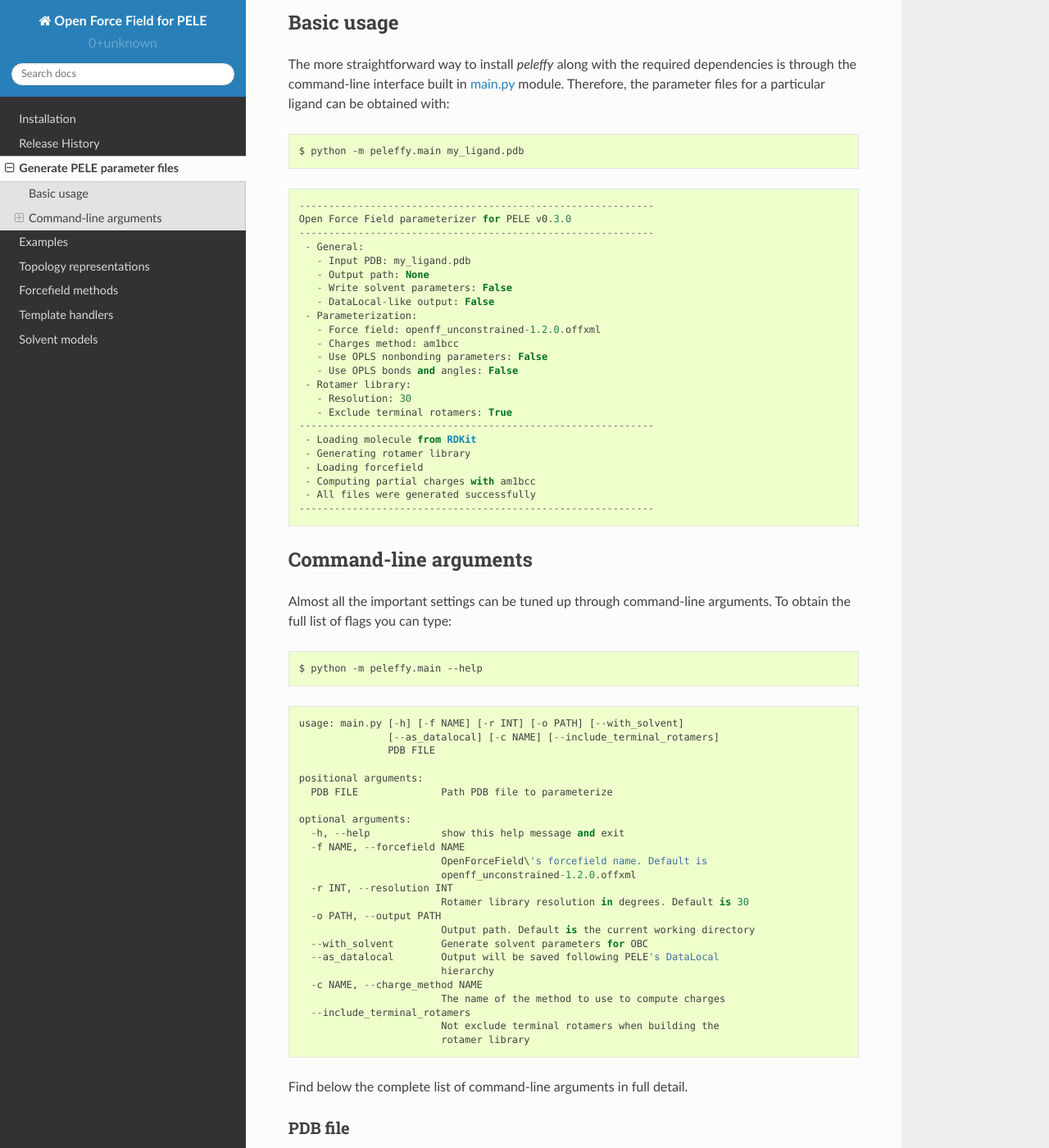
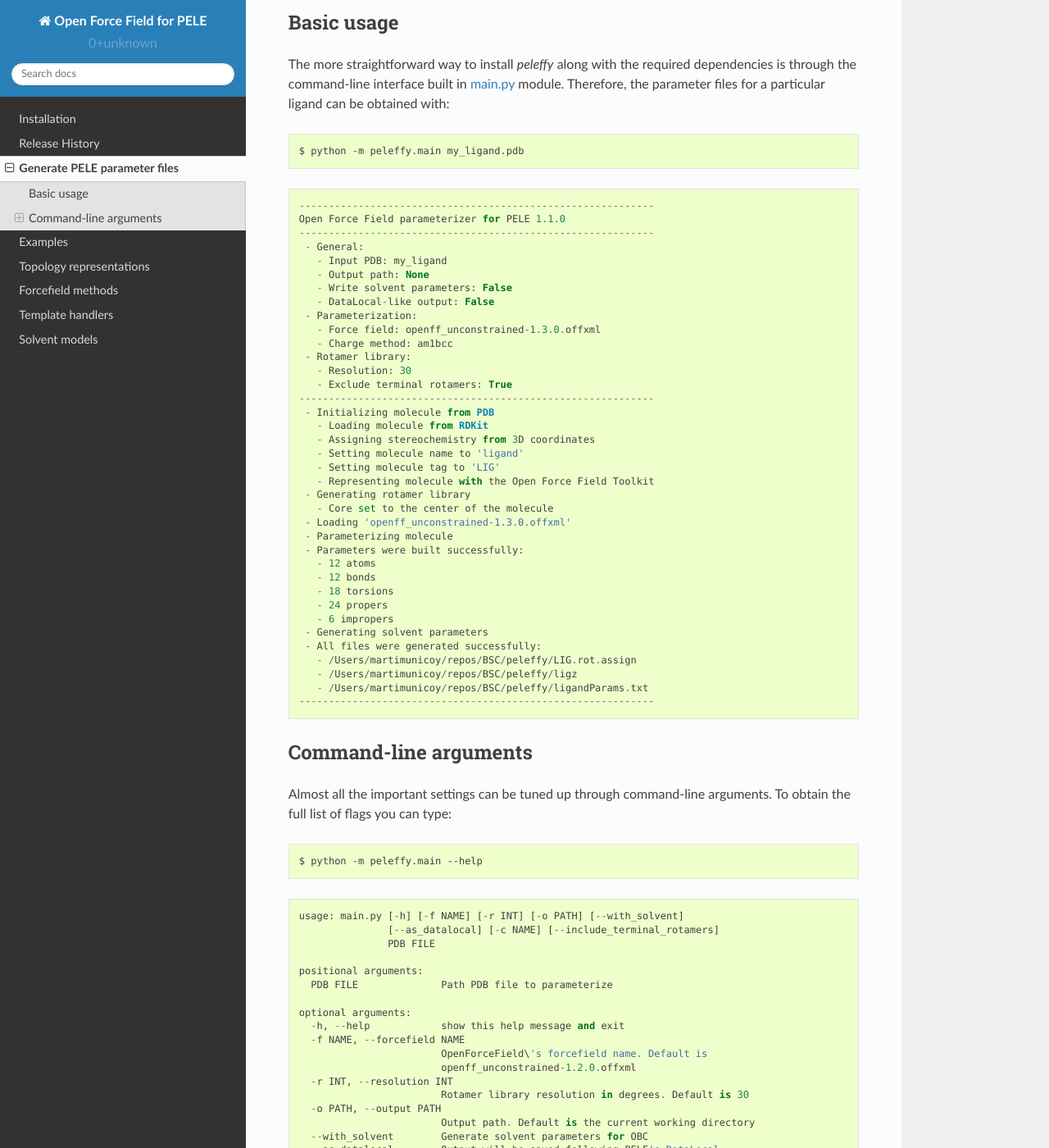
Before and after one commit to martimunicoy/peleffy, a Sphinx documentation site: the page built from docs/usage.rst, in a window 1280 px wide and 1400 px high, scrolled down 1071 px. Shown: the whole window at 82% size. Built offline with Sphinx 7.4.7 and the Read the Docs theme 2.0.0, drawn with Linux system fonts in a browser that asks for light colours.

Commit message:
Minor changes in main information

```diff
--- a/docs/usage.rst
+++ b/docs/usage.rst
@@ -33,27 +33,41 @@ The more straightforward way to install `peleffy` along with the required depend
 .. code-block::
 
      ------------------------------------------------------------
-     Open Force Field parameterizer for PELE v0.3.0
+     Open Force Field parameterizer for PELE 1.1.0
      ------------------------------------------------------------
       - General:
-        - Input PDB: my_ligand.pdb
+        - Input PDB: my_ligand
         - Output path: None
         - Write solvent parameters: False
         - DataLocal-like output: False
       - Parameterization:
-        - Force field: openff_unconstrained-1.2.0.offxml
-        - Charges method: am1bcc
-        - Use OPLS nonbonding parameters: False
-        - Use OPLS bonds and angles: False
+        - Force field: openff_unconstrained-1.3.0.offxml
+        - Charge method: am1bcc
       - Rotamer library:
         - Resolution: 30
         - Exclude terminal rotamers: True
      ------------------------------------------------------------
-      - Loading molecule from RDKit
+      - Initializing molecule from PDB
+        - Loading molecule from RDKit
+        - Assigning stereochemistry from 3D coordinates
+        - Setting molecule name to 'ligand'
+        - Setting molecule tag to 'LIG'
+        - Representing molecule with the Open Force Field Toolkit
       - Generating rotamer library
-      - Loading forcefield
-      - Computing partial charges with am1bcc
-      - All files were generated successfully
+        - Core set to the center of the molecule
+      - Loading 'openff_unconstrained-1.3.0.offxml'
+      - Parameterizing molecule
+      - Parameters were built successfully:
+        - 12 atoms
+        - 12 bonds
+        - 18 torsions
+        - 24 propers
+        - 6 impropers
+      - Generating solvent parameters
+      - All files were generated successfully:
+        - /Users/martimunicoy/repos/BSC/peleffy/LIG.rot.assign
+        - /Users/martimunicoy/repos/BSC/peleffy/ligz
+        - /Users/martimunicoy/repos/BSC/peleffy/ligandParams.txt
      ------------------------------------------------------------
 
 Command-line arguments
```
Also changed, not shown: 1 other file.
